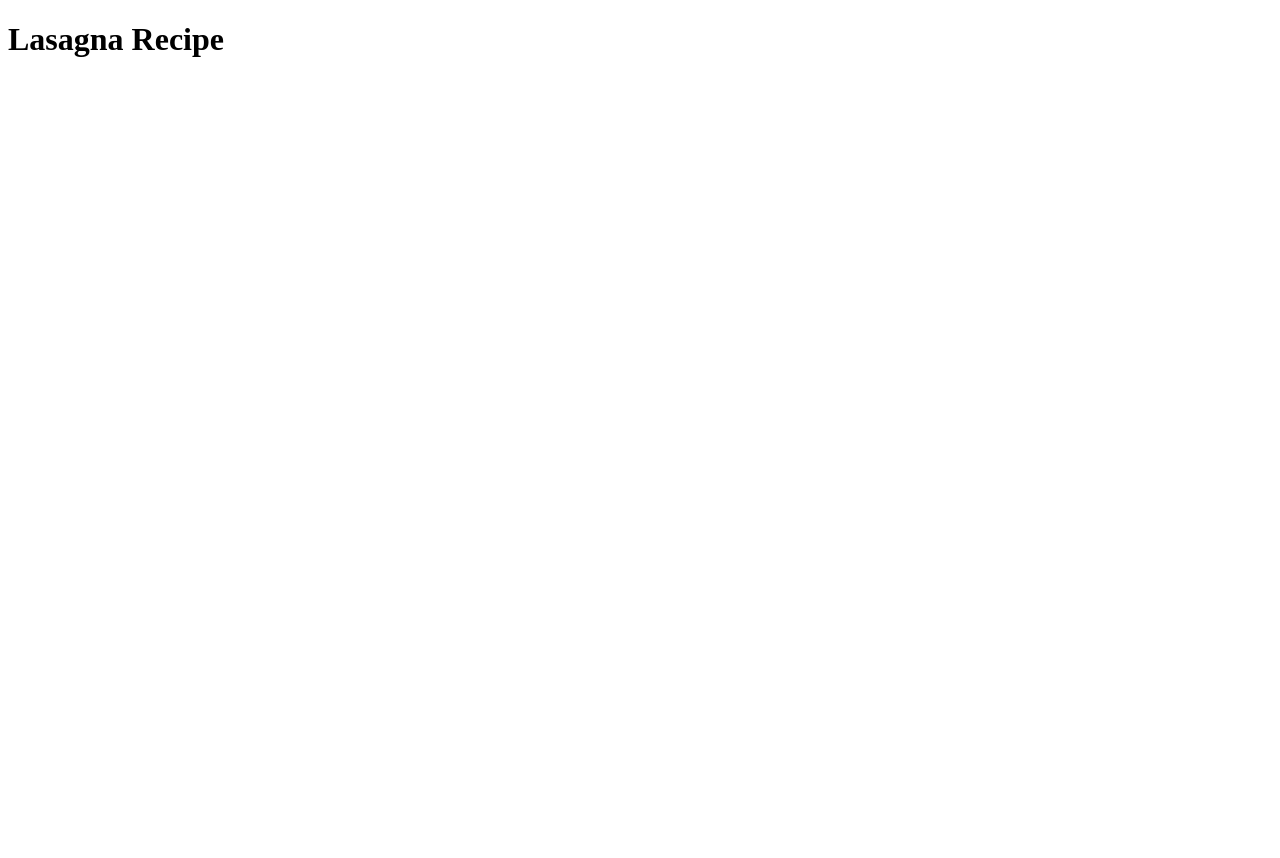
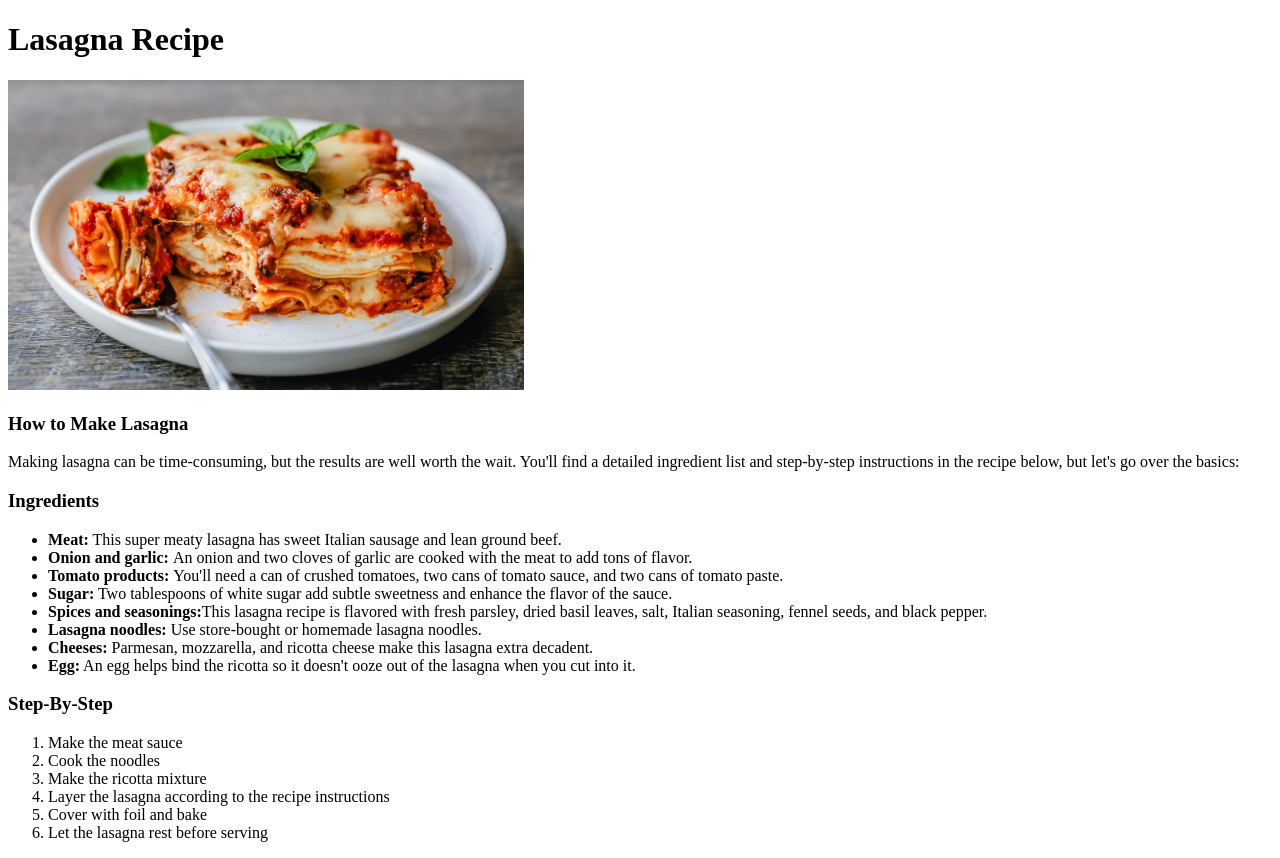
Before and after one commit to ohthagirl/odin-recipes, a plain HTML site: page recipes/lasagna.html in a window 1280 px wide. Before the commit the page ends 800 px from the top, so only its background shows below. Drawn offline with Linux system fonts and the light colour scheme.

Commit message:
Create image folder and update lasagna pg content

```diff
--- a/recipes/lasagna.html
+++ b/recipes/lasagna.html
@@ -7,6 +7,33 @@
 </head>
 <body>
     <h1>Lasagna Recipe</h1>
+    <img src="../images/lasagna.jpeg" height="310" alt="a slice of lasagna on a white plate">
+    <h3>How to Make Lasagna</h3>
+    <p>Making lasagna can be time-consuming, but the results are well worth the wait. You'll find a detailed ingredient list and step-by-step instructions in the recipe below, but let's go over the basics:</p>
+    <h3>Ingredients</h3>
+    <ul>
+        <li><strong>Meat:</strong> This super meaty lasagna has sweet Italian sausage and lean ground beef.</li>
+        <li><strong> Onion and garlic: </strong> An onion and two cloves of garlic are cooked with the meat to add tons of flavor.</li>
+        <li><strong>Tomato products: </strong>  You'll need a can of crushed tomatoes, two cans of tomato sauce, and two cans of tomato paste.</li>
+        <li> <strong>Sugar:</strong>  Two tablespoons of white sugar add subtle sweetness and enhance the flavor of the sauce.</li>
+        <li><strong> Spices and seasonings:</strong>This lasagna recipe is flavored with fresh parsley, dried basil leaves, salt, Italian seasoning, fennel seeds, and black pepper.
+        </li>
+        <li><strong> Lasagna noodles:</strong> Use store-bought or homemade lasagna noodles.</li>
+        <li><strong> Cheeses: </strong>Parmesan, mozzarella, and ricotta cheese make this lasagna extra decadent.
+        </li>
+        <li><strong> Egg:</strong> An egg helps bind the ricotta so it doesn't ooze out of the lasagna when you cut into it.
+        </li>
+
+    </ul>
+    <h3>Step-By-Step</h3>
+    <ol>
+        <li>Make the meat sauce</li>
+        <li>Cook the noodles</li>
+        <li>Make the ricotta mixture</li>
+        <li>Layer the lasagna according to the recipe instructions</li>
+        <li>Cover with foil and bake</li>
+        <li>Let the lasagna rest before serving</li>
+    </ol>
 
 </body>
 </html>
```
Also changed, not shown: images/lasagna.jpeg (added).
